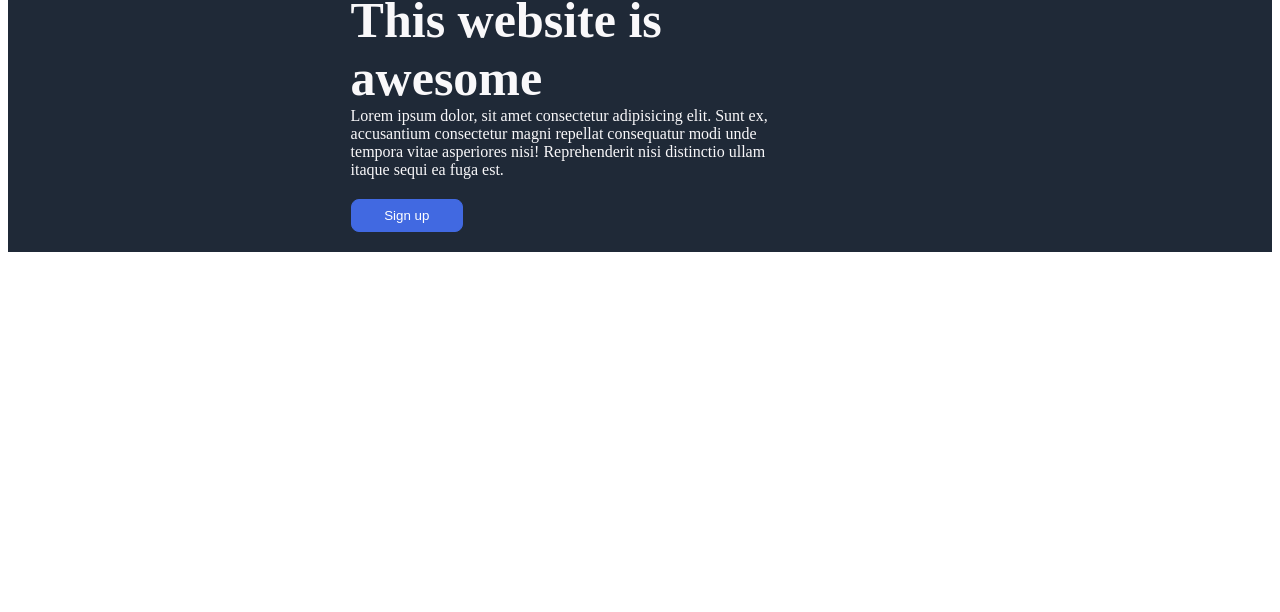
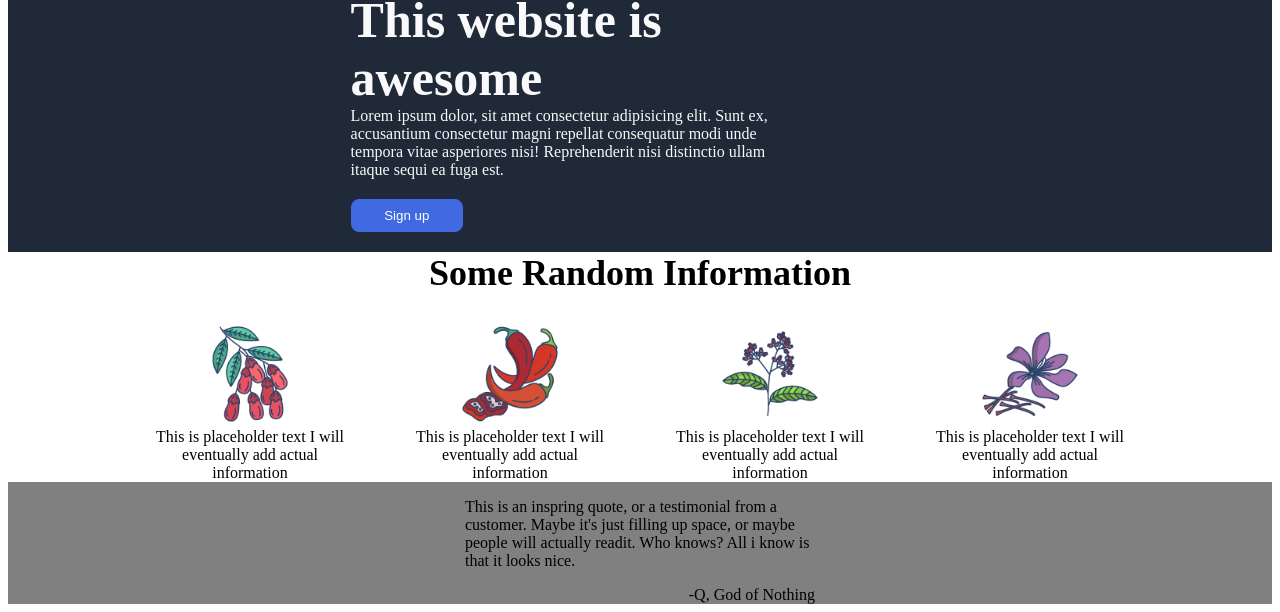
Before and after one commit to Qhub90/Landing-Page, a plain HTML site: page index.html in a window 1280 px wide. Shown: the part 193-805 px from the top of the page. Drawn offline with Linux system fonts and the light colour scheme.

Commit message:
Added two new sections(Random-Info & Quote- Section). Also added images for the "Random-Info" Section.

```diff
--- a/index.html
+++ b/index.html
@@ -30,10 +30,52 @@
           </div>
           <button class="signup">Sign up</button>
         </div>
-            <div><img class="placeholder" src="./images/placeholder.jpg" alt="just a placeholder" /></div>
+        <div>
+          <img
+            class="placeholder"
+            src="./images/placeholder.jpg"
+            alt="just a placeholder"
+          />
         </div>
+      </div>
+    </div>
+    <!-- Random Section -->
+    <div class="random-stuff">
+      <div class="random-title">Some Random Information</div>
+      <div class="random-container">
+        <div class="information">
+          <img src="./images/barberry.png" alt="image of a barberry" />
+          <div class="text">
+            This is placeholder text I will eventually add actual information
+          </div>
+        </div>
+        <div class="information">
+          <img src="./images/chilli.png" alt="image of a chilli" />
+          <div class="text">
+            This is placeholder text I will eventually add actual information
+          </div>
+        </div>
+        <div class="information">
+          <img src="./images/pepper.png" alt="image of a pepper" />
+          <div class="text">
+            This is placeholder text I will eventually add actual information
+          </div>
+        </div>
+        <div class="information">
+          <img src="./images/saffron.png" alt="image of saffron" />
+          <div class="text">
+            This is placeholder text I will eventually add actual information
+          </div>
+        </div>
+      </div>
+    </div>
+    <!-- Quote Section -->
+    <div class="quote-section">
+        <div class="quote-container">
+            <p>This is an inspring quote, or a testimonial from a customer. Maybe it's just filling up space, or maybe people will actually readit. Who knows? All i know is that it looks nice.</p>
+            <div class="quote-signature">-Q, God of Nothing</div>
 
         </div>
-
+    </div>
   </body>
 </html>
--- a/style.css
+++ b/style.css
@@ -71,3 +71,48 @@ button.signup{
   border-radius: 8px;
   width: 25%;
 }
+
+
+
+/* Random Section */
+
+.random-title{
+  font-size: 36px;
+  font-weight: 900;
+  text-align: center;
+  margin-bottom: 30px;
+}
+
+.random-container {
+  display: flex;
+  justify-content: center;
+  gap: 60px;
+}
+
+.information img{
+  width: 100px;
+  height: 100px;
+}
+
+.information {
+  width: 200px;
+  text-align: center;
+}
+
+/* Quote Section */
+
+.quote-section{
+  background-color: gray;
+  display: flex;
+  justify-content: center;
+}
+
+.quote-container{
+display: flex;
+flex-direction: column;
+width: 350px;
+}
+
+.quote-signature{
+margin-left: auto;
+}
```
Also changed, not shown: images/barberry.png (added), images/chilli.png (added), images/pepper.png (added), images/saffron.png (added). Lines whose indentation alone changed are shown as unchanged.
